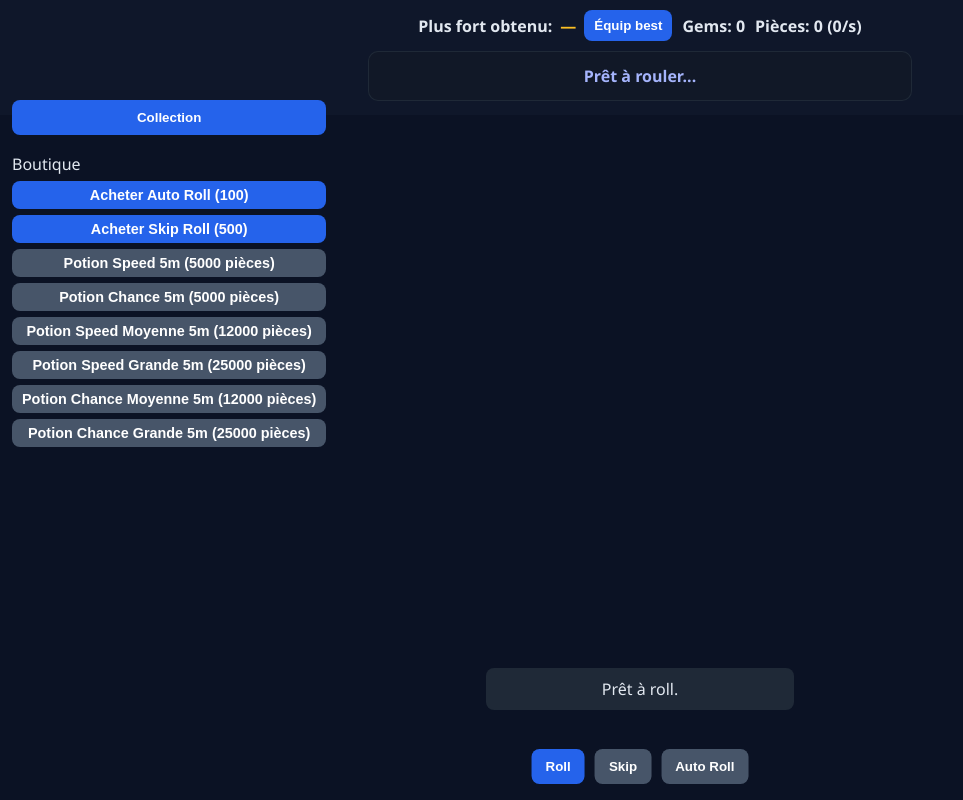
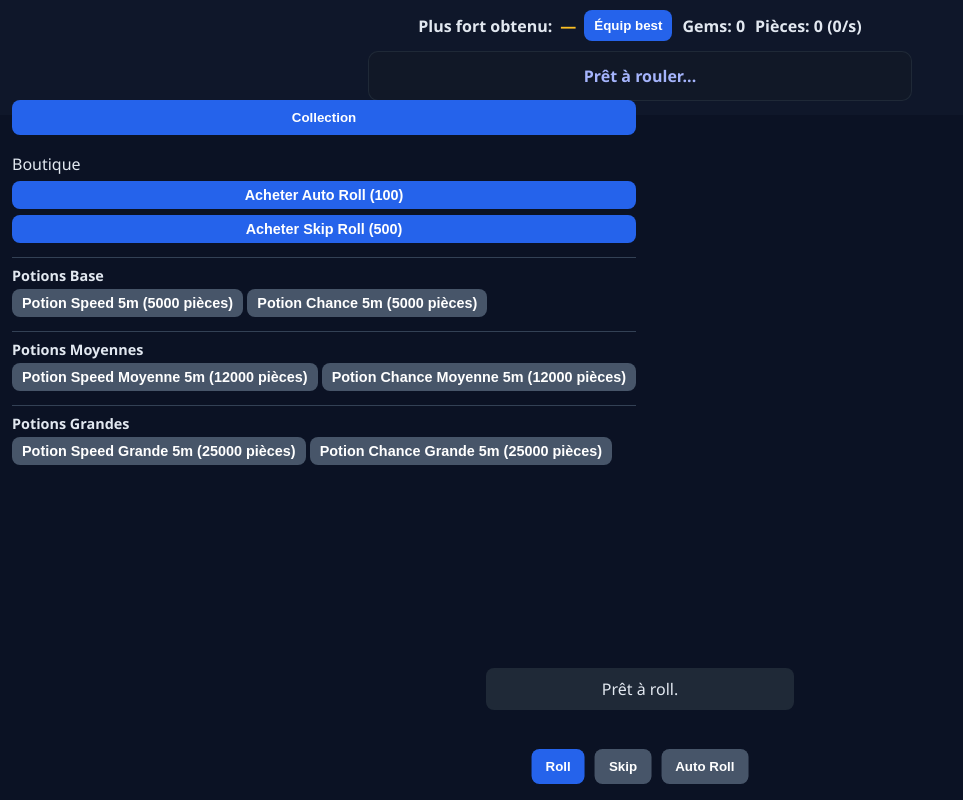
Before and after one commit to Soukoumi/ROLL, a plain HTML site: page index.html in a window 1280 px wide. Shown: the whole page, without its empty margins (0-963 px from the left). Drawn offline with Linux system fonts and the light colour scheme.

Commit message:
Update index.html

```diff
--- a/index.html
+++ b/index.html
@@ -253,12 +253,21 @@
       <div>Boutique</div>
       <button id="buyAuto" disabled>Acheter Auto Roll (100)</button>
       <button id="buySkip" disabled>Acheter Skip Roll (500)</button>
-      <button id="buySpeed" disabled>Potion Speed 5m (5000 pièces)</button>
-      <button id="buyLuck" disabled>Potion Chance 5m (5000 pièces)</button>
-      <button id="buySpeedMid" disabled>Potion Speed Moyenne 5m (12000 pièces)</button>
-      <button id="buySpeedBig" disabled>Potion Speed Grande 5m (25000 pièces)</button>
-      <button id="buyLuckMid" disabled>Potion Chance Moyenne 5m (12000 pièces)</button>
-      <button id="buyLuckBig" disabled>Potion Chance Grande 5m (25000 pièces)</button>
+      <div style="margin-top:8px; padding-top:8px; border-top:1px solid #334155;">
+        <div style="font-weight:bold; margin-bottom:4px; font-size:0.9em;">Potions Base</div>
+        <button id="buySpeed" disabled>Potion Speed 5m (5000 pièces)</button>
+        <button id="buyLuck" disabled>Potion Chance 5m (5000 pièces)</button>
+      </div>
+      <div style="margin-top:8px; padding-top:8px; border-top:1px solid #334155;">
+        <div style="font-weight:bold; margin-bottom:4px; font-size:0.9em;">Potions Moyennes</div>
+        <button id="buySpeedMid" disabled>Potion Speed Moyenne 5m (12000 pièces)</button>
+        <button id="buyLuckMid" disabled>Potion Chance Moyenne 5m (12000 pièces)</button>
+      </div>
+      <div style="margin-top:8px; padding-top:8px; border-top:1px solid #334155;">
+        <div style="font-weight:bold; margin-bottom:4px; font-size:0.9em;">Potions Grandes</div>
+        <button id="buySpeedBig" disabled>Potion Speed Grande 5m (25000 pièces)</button>
+        <button id="buyLuckBig" disabled>Potion Chance Grande 5m (25000 pièces)</button>
+      </div>
     </div>
   </div>
 
```
